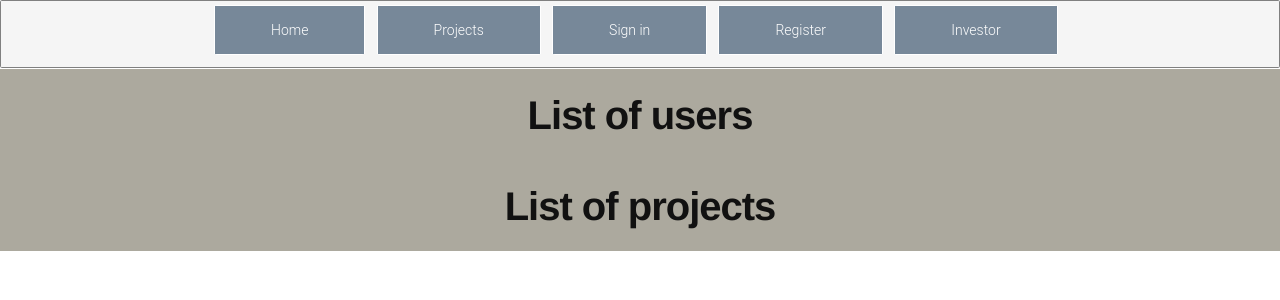
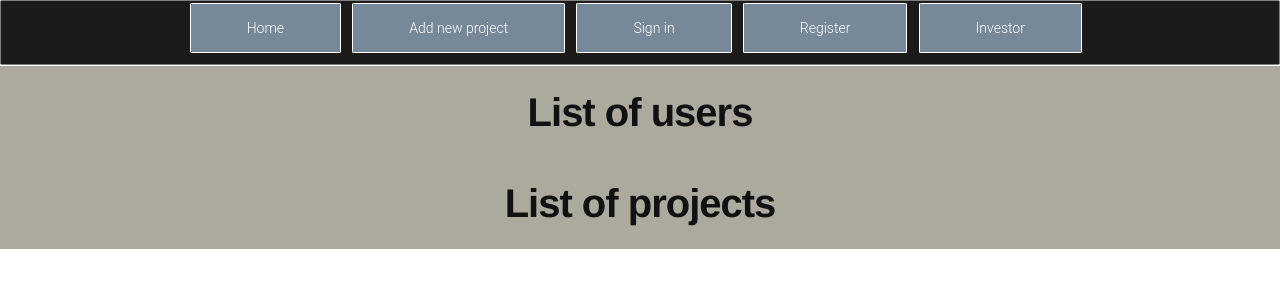
Before and after one commit to Markgiliadov/MassRecruitmentProject, a React (Create React App) app in the folder client-app/: page /Administrator in a window 1280 px wide. Shown: the top 300 px of the page. Built offline with nearby package versions, Linux system fonts and the light colour scheme; no server answers.

Commit message:
fixing datepicker issues

```diff
--- a/client-app/package.json
+++ b/client-app/package.json
@@ -13,6 +13,7 @@
     "crypto-browserify": "^3.12.0",
     "eslint-config-react-app": "^7.0.0",
     "jsonwebtoken": "^8.5.1",
+    "moment": "^2.29.1",
     "mongoose": "^6.2.6",
     "react": "^17.0.2",
     "react-datepicker": "^4.7.0",
--- a/client-app/src/components/Home/Home.js
+++ b/client-app/src/components/Home/Home.js
@@ -3,7 +3,7 @@ import React, { useEffect, useState } from "react";
 import { useNavigate } from "react-router-dom";
 import classes from "./Home.module.css";
 // import jwt from "jsonwebtoken";
-import Project from "../Project/Project";
+import Project from "../ProjectCard/ProjectCard";
 import e from "cors";
 
 const wt_decode = (token) => {
@@ -104,6 +104,11 @@ const Home = () => {
   }
   return (
     <>
+      <h1 className={classes.h1}>In-progress projects</h1>
+      <div className={classes.projectList_wrap}>{reProjects}</div>
+      <h1 className={classes.h1}>Unwanted projects</h1>
+      <div className={classes.projectList_wrap}>{reProjects}</div>
+      <h1 className={classes.h1}>Completed projects</h1>
       <div className={classes.projectList_wrap}>{reProjects}</div>
     </>
   );
--- a/client-app/src/components/Home/Home.module.css
+++ b/client-app/src/components/Home/Home.module.css
@@ -16,3 +16,14 @@
     grid-template-columns: repeat(1, 1fr);
   }
 }
+.h1 {
+  color: #111;
+  background-color: #aca99e;
+  font-family: "Helvetica Neue", sans-serif;
+  font-size: 26px;
+  font-weight: bold;
+  letter-spacing: -1px;
+  line-height: 0.4;
+  text-align: center;
+  padding: 0.65%;
+}
--- a/client-app/src/components/Project/Project.js
+++ b/client-app/src/components/ProjectCard/ProjectCard.js
@@ -1,5 +1,5 @@
 import React, { useEffect, useState } from "react";
-import classes from "./Project.module.css";
+import classes from "./ProjectCard.module.css";
 import Status from "../Status/Status";
 import ProgressBar from "../ProgressBar/ProgressBar";
 
--- a/client-app/src/components/Project/Project.module.css
+++ b/client-app/src/components/ProjectCard/ProjectCard.module.css
@@ -353,8 +353,8 @@ body {
   position: relative;
   display: block;
   width: 200px;
-  height: 330px;
-  margin: 10px auto;
+  height: 100%;
+  /* margin: 10px auto; */
   margin-left: 5px auto;
   overflow: hidden;
   border-radius: 10px;
--- a/client-app/src/components/Toolbar/Toolbar.js
+++ b/client-app/src/components/Toolbar/Toolbar.js
@@ -19,6 +19,18 @@ const Toolbar = (props) => {
   return (
     <div className={classes.Toolbar}>
       {/* <Logo /> */}
+      {/* Hello <span className={classes.text}>Hello {props.loginAuth}</span> */}
+      <div
+        style={{
+          display: "flex",
+          alignContent: "center",
+          alignItems: "center",
+          justifyContent: "center",
+        }}
+      >
+        {props.loginStatus ? (
+          <span className={classes.text}>Hello {props.loginAuth}</span>
+        ) : null}
 
         <NavLink
           className={classes.button1}
@@ -32,9 +44,9 @@ const Toolbar = (props) => {
           className={classes.button1}
           // exact
           // activeStyle={{ backgroundColor: "red" }}
-        to={{ pathname: "/Projects" }}
+          to={{ pathname: "/AddProject" }}
         >
-        Projects
+          Add new project
         </NavLink>
         {!props.loginStatus ? (
           <>
@@ -73,10 +85,9 @@ const Toolbar = (props) => {
               myFunction={props.signOut}
               name="Sign Out"
             />
+            {/* <div className={classes.container}> */}
 
-          <div className={classes.container}>
-            Hello <span className={classes.text}>{props.loginAuth}</span>
-          </div>
+            {/* </div> */}
           </>
         )}
         {/*
@@ -84,6 +95,7 @@ const Toolbar = (props) => {
         About
       </NavLink> */}
       </div>
+    </div>
   );
 };
 
--- a/client-app/src/components/Toolbar/Toolbar.module.css
+++ b/client-app/src/components/Toolbar/Toolbar.module.css
@@ -2,19 +2,20 @@
   /* background-color: darkgray; */
   display: flexbox;
   justify-content: space-between;
-  padding: 0.25em 1.2em;
+  padding: 0.15em 1.01em;
   border: 0.1em solid grey;
   margin: 0 0.1em 0.1em 0;
   border-radius: 0.12em;
   box-sizing: border-box;
   text-decoration: none;
   font-family: "Roboto", sans-serif;
-  font-weight: 350;
+  font-weight: 250;
   color: #ffffff;
   text-align: center;
   transition: all 0.2s;
-  /* background-color: #1d1a1a; */
-  background-color: whitesmoke;
+  background-color: #1d1a1a;
+
+  /* background-color: whitesmoke; */
   width: 100%;
   /* height: 70px; */
 
@@ -22,7 +23,8 @@
 }
 .Toolbar:hover {
   color: #000000;
-  background-color: #271d1d;
+  /* background-color: #271d1d; */
+  background-color: #aca99e;
 }
 @media all and (max-width: 30em) {
    .Toolbar {
@@ -51,7 +53,7 @@
 .button1:hover {
   /* border-radius: 40%; */
   border: 0.4em solid #161515;
-  color: #000000;
+  color: #241a1a;
   background-color: #ffffff;
   border: 0.1em solid black;
 }
@@ -68,17 +70,21 @@ HTML CSSResult Skip Results Iframe body {
   margin: 0px;
 }
 
-.container {
+/* .container {
+
+} */
+
+.text {
   background-color: #ddd;
   display: flex;
   align-items: center;
   justify-content: center;
   height: 100%;
   width: 20%;
+  margin-left: 40px;
+  margin-right: 40px;
+
   border-radius: 2%;
-}
-
-.text {
   position: relative;
   padding: 8px;
   transition: 0.2s;
--- a/client-app/src/containers/Main/Main.js
+++ b/client-app/src/containers/Main/Main.js
@@ -1,6 +1,6 @@
 import React from "react";
 import { Routes, Route } from "react-router-dom";
-import Projects from "../Projects/Projects";
+import AddProject from "../Projects/Projects";
 import Home from "../../components/Home/Home";
 import Login from "../Login/Login";
 import Register from "../Register/Register";
@@ -17,7 +17,7 @@ const Main = (props) => {
       <Routes>
         <Route path="/" exact element={<Home />} />
         <Route path="/Administrator" exact element={<Administrator />} />
-        <Route path="/Projects" element={<Projects />} />
+        <Route path="/AddProject" element={<AddProject />} />
         <Route path="/Investor" element={<Investor />} />
         <Route
           path="/Login"
--- a/client-app/src/containers/Projects/Projects.js
+++ b/client-app/src/containers/Projects/Projects.js
@@ -1,6 +1,7 @@
 import React, { useState, useEffect } from "react";
 import classes from "./Projects.module.css";
 import { useNavigate } from "react-router-dom";
+import Moment from "moment";
 // import DatePicker from "../../components/DatePicker/DatePiker";
 import DatePicker from "react-datepicker";
 import "react-datepicker/dist/react-datepicker.css";
@@ -46,6 +47,9 @@ const Projects = () => {
       }
     }
   }, []);
+  useEffect(() => {
+    console.log(project.endDate);
+  }, [project.endDate]);
 
   const checkJWT = async () => {
     console.log("entering jwt");
@@ -66,15 +70,7 @@ const Projects = () => {
     console.log(data);
   };
   const addOrUpdateProject = async () => {
-    console.log(
-      "before adding to db:" + project.titleProject,
-      project.idea,
-      project.statusProject,
-      project.video,
-      project.pictures,
-      project.amount,
-      project.endDate
-    );
+    console.log("before adding to db:" + project.endDate);
     const req = await fetch("http://localhost:1338/api/projects", {
       method: "POST",
       headers: {
@@ -103,6 +99,13 @@ const Projects = () => {
     }
   };
 
+  const handleDateChanged = (date) => {
+    const offsetDate = new Date(
+      date.getTime() - date.getTimezoneOffset() * 60000
+    );
+    console.log(offsetDate);
+    setProject({ ...project, endDate: offsetDate });
+  };
   const handleInputChange = (e) => {
     let val = e.target.value;
     let vName = e.target.name;
@@ -222,8 +225,10 @@ const Projects = () => {
           Set end date :
           <DatePicker
             name="endDate"
-            selected={selectedDate}
-            onChange={(date) => setSelectedDate(date)}
+            // type={DatePicker}
+            selected={project.endDate}
+            value={project.endDate}
+            onChange={(date) => handleDateChanged(date)}
 
             // value={project.endDate}
           />
```
Also changed, not shown: 1 other file (tests, documents, lock files or other folders). Lines whose indentation alone changed are shown as unchanged.
